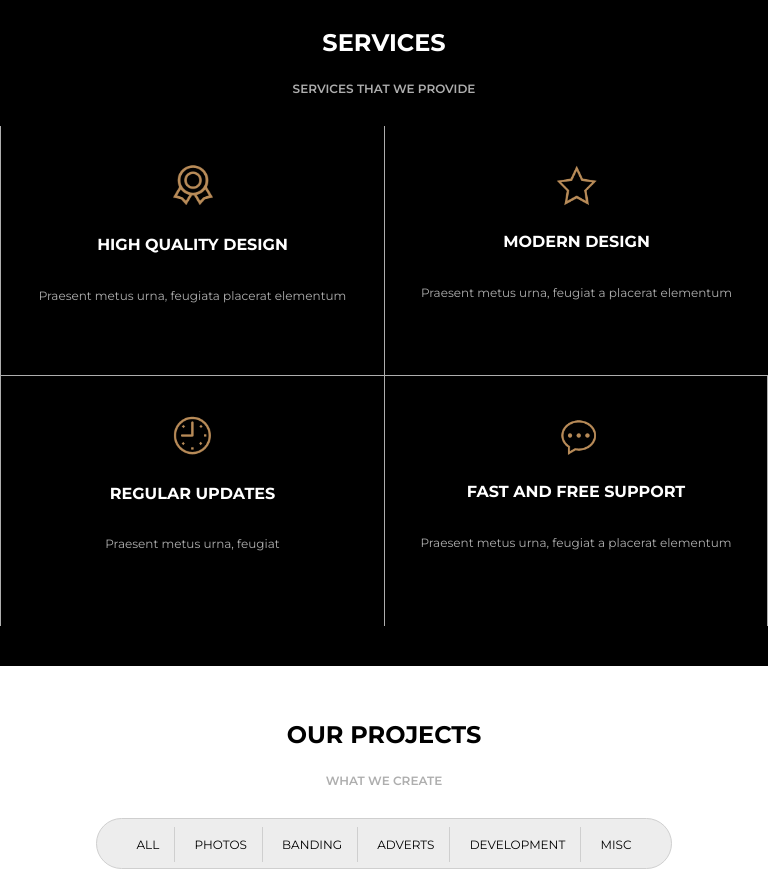
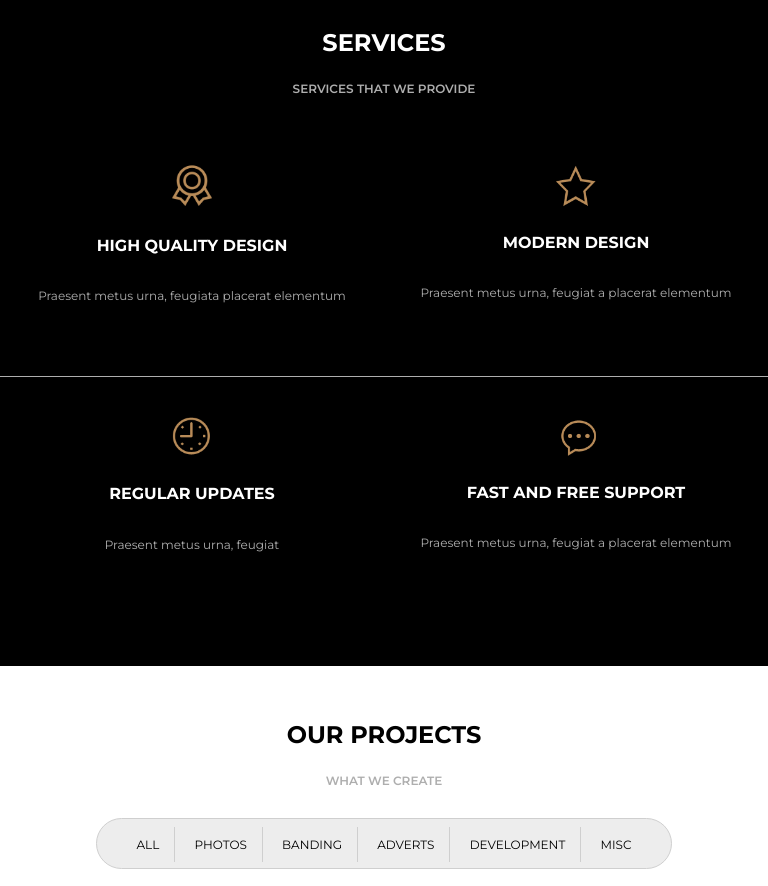
Before and after one commit to aleksandergorecki80/12_8_AWAX-landing-page-v1, a website: page index.html in a window 768 px wide. Shown: the part 1513-2399 px from the top of the page. Drawn offline with nearby package versions, Linux system fonts and the light colour scheme.

Commit message:
Edit borders to services

```diff
--- a/sass/media-query.scss
+++ b/sass/media-query.scss
@@ -62,19 +62,15 @@
                 border-top: 1px solid $subheading-color;
                 border-bottom: none;
                 border-left: none;
+                border-right: none;
                 padding-top: 10px;
                 height: 250px;
             }
             [class*="col-"]:first-child {
-                border-left: none;
-            }
-            [class*="col-"]:nth-child(3) {
-                border-left: none;
-                border-top: 1px solid $subheading-color;
+                border: none;
             }
             [class*="col-"]:last-child {
                 border-right: none;
-                border-top: 1px solid $subheading-color;
             }
         }
     }
@@ -246,13 +242,22 @@
     .services {
         .container{
             @include content(100%);
-            [class*="col-"]:nth-child(1),
-            [class*="col-"]:nth-child(2) {
-                border-bottom: 1px solid $subheading-color;
-            }
-            [class*="col-"]{
+            [class*="col-"] {
+                border-bottom: none;
+                border-left: none;
                 padding-top: 10px;
                 height: 250px;
+            }
+            [class*="col-"]:first-child {
+                border-left: none;
+            }
+            [class*="col-"]:nth-child(3) {
+                border-left: none;
+                border-top: 1px solid $subheading-color;
+            }
+            [class*="col-"]:last-child {
+                border-right: none;
+                border-top: 1px solid $subheading-color;
             }
         }
     }
```
Also changed, not shown: css/media-query.css.
